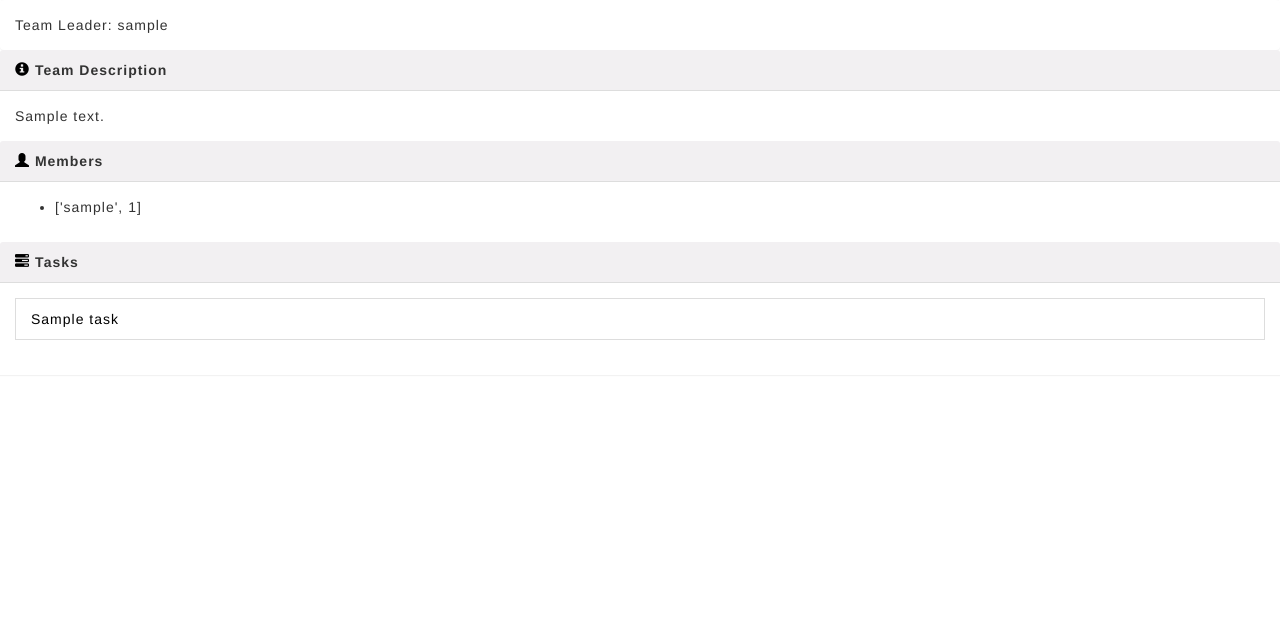
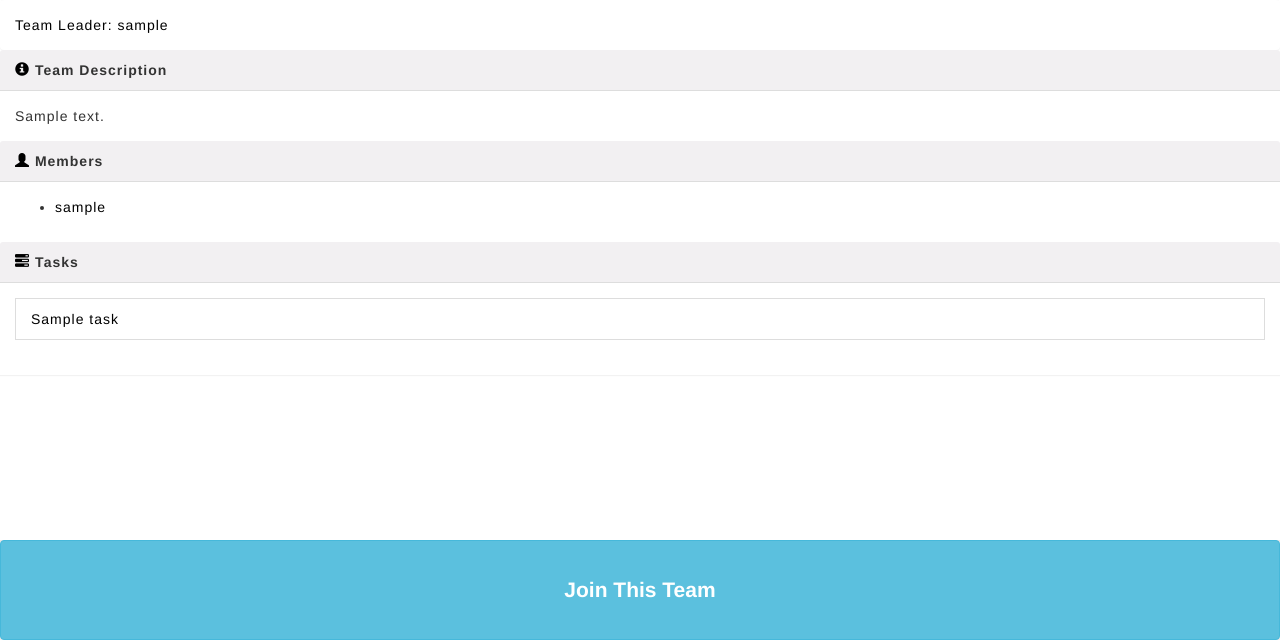
Before and after one commit to diamondinrock/feature_01, a Django app: page /appuser/team/1/ in a window 1280 px wide. Shown: the part 160-800 px from the top of the page. Run offline with Django 3.2, Linux system fonts and the light colour scheme; tables that the repository leaves empty hold one stand-in row (values such as "Sample post"); some libraries are stand-ins or nearby versions.

Commit message:
Update team.html

```diff
--- a/sitedir/appuser/templates/appuser/team.html
+++ b/sitedir/appuser/templates/appuser/team.html
@@ -37,7 +37,9 @@
 </div>
     <div class="panel panel-default"style="border:none;margin:0px;">
         <div class="panel-body">
+            <a href="/appuser/profile/{{ teamjson.0.leadid}}/">
        Team Leader: {{teamjson.0.team_leader}}
+       </a>
         </div>
     </div>
     <div class="panel panel-default"style="margin:0px;border-radius: 0 !important;border:none;">
@@ -53,8 +55,11 @@
             {%for member in teamjson.0.team_members%}
 
         <li>
-            {{member}}
+            <a href="/appuser/profile/{{ member.1}}/">
+            {{member.0}}
+            </a>
         </li>
+
          {% endfor %}
          </ul>
         </div>
@@ -97,7 +102,9 @@
     </div>
 
 
-
+    <footer class="footer">
+        <button style="width: 100%; height:100%;font-size:1.5em;font-weight: bold;" type="button" class="btn btn-info">Join This Team</button>
+    </footer>
 
 </body>
 
```
